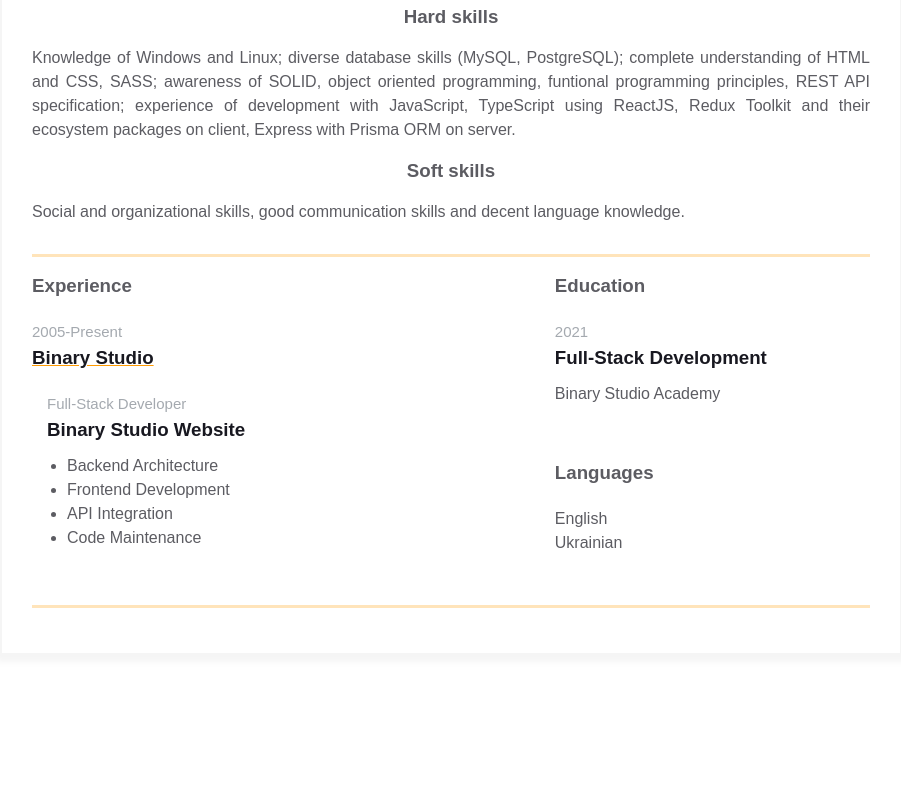
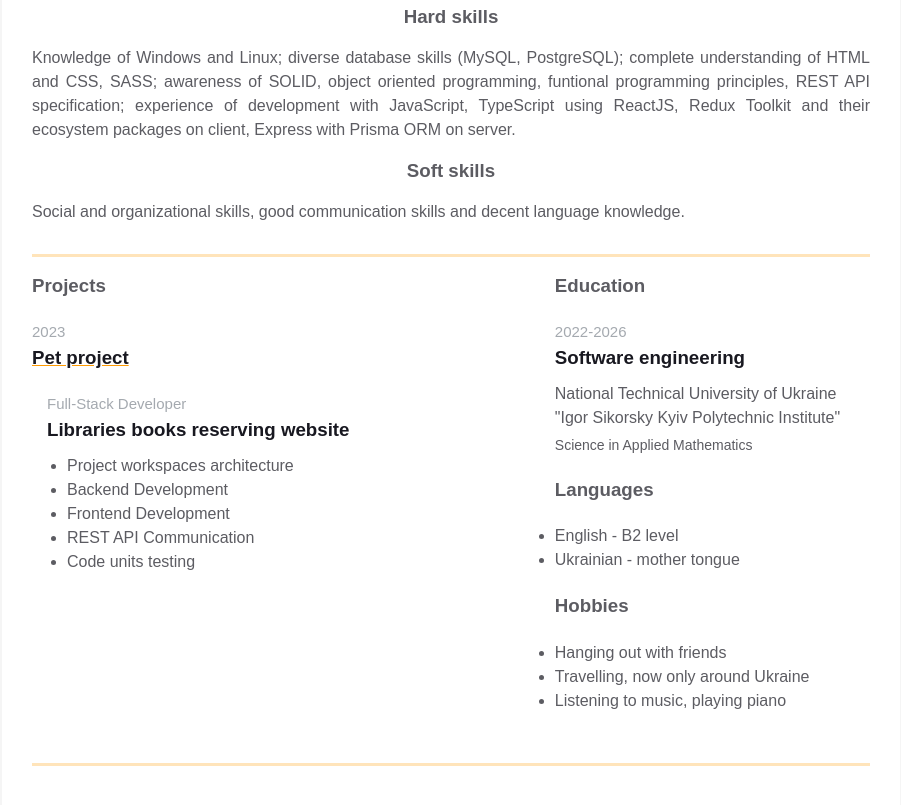
Before and after one commit to AnnKasian/homepage, a plain HTML site: page index.html in a window 1280 px wide. Shown: the part 503-1308 px from the top of the page, without its empty margins (189-1090 px from the left). Before the commit the page ends 1207 px from the top, so only its background shows below. Drawn offline with Linux system fonts and the light colour scheme.

Commit message:
Modified markup with filled skills, projects and additional info

```diff
--- a/index.html
+++ b/index.html
@@ -153,21 +153,22 @@
           <div class="resume__block">
             <div class="main-info fh">
               <div class="experiences">
-                <h3 class="experiences__header">Experience</h3>
+                <h3 class="experiences__header">Projects</h3>
                 <div class="experiences__company">
                   <div class="experiences__company-header">
-                    <span class="experiences__company-header-durability">2005-Present</span>
-                    <h3 class="experiences__company-header-name">Binary Studio</h3>
+                    <span class="experiences__company-header-durability">2023</span>
+                    <h3 class="experiences__company-header-name">Pet project</h3>
                   </div>
 
                   <div class="experiences__company-project">
                     <span class="experiences__company-project-role">Full-Stack Developer</span>
-                    <h3 class="experiences__company-project-name">Binary Studio Website</h3>
+                    <h3 class="experiences__company-project-name">Libraries books reserving website</h3>
                     <ul class="experiences__company-project-responsibilities">
-                      <li>Backend Architecture</li>
+                      <li>Project workspaces architecture</li>
+                      <li>Backend Development</li>
                       <li>Frontend Development</li>
-                      <li>API Integration</li>
-                      <li>Code Maintenance</li>
+                      <li>REST API Communication</li>
+                      <li>Code units testing</li>
                     </ul>
                   </div>
                 </div>
@@ -177,16 +178,38 @@
                 <div class="additional-info__education">
                   <h3 class="additional-info__education-header">Education</h3>
                   <div class="additional-info__education-university">
-                    <span class="additional-info__education-university-durability"> 2021 </span>
-                    <h3 class="additional-info__education-university-speciality">Full-Stack Development</h3>
-                    <p class="additional-info__education-university-name">Binary Studio Academy</p>
+                    <span class="additional-info__education-university-durability">2022-2026 </span>
+                    <h3 class="additional-info__education-university-speciality">Software engineering</h3>
+                    <p class="additional-info__education-university-name">
+                      National Technical University of Ukraine "Igor Sikorsky Kyiv Polytechnic Institute"
+                    </p>
+                    <p class="additional-info__education-university-faculty">
+                      Science in Applied Mathematics
+                    </p>
                   </div>
                 </div>
 
                 <div class="additional-info__languages">
                   <h3 class="additional-info__languages-header">Languages</h3>
-                  <p class="additional-info__languages-item">English</p>
-                  <p class="additional-info__languages-item">Ukrainian</p>
+                  <ul class="additional-info__languages-list">
+                    <li class="additional-info__languages-item"> English - B2 level</li>
+                    <li class="additional-info__languages-item">Ukrainian - mother tongue</li>
+                  </ul>
+                </div>
+
+                <div class="additional-info__hobbies">
+                  <h3 class="additional-info__hobbies-header">Hobbies</h3>
+                  <ul class="additional-info__hobbies-list">
+                    <li class="additional-info__hobbies-item">
+                      Hanging out with friends
+                    </li>
+                    <li class="additional-info__hobbies-item">
+                      Travelling, now only around Ukraine
+                    </li>
+                    <li class="additional-info__hobbies-item">
+                      Listening to music, playing piano
+                    </li>
+                  </ul>
                 </div>
               </div>
             </div>
```
